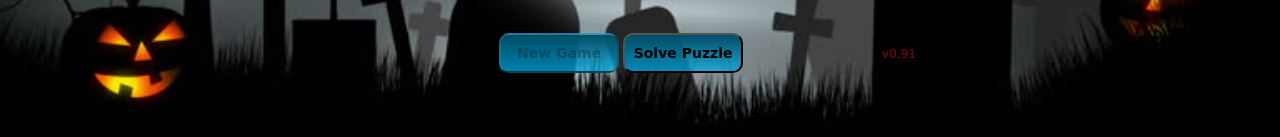
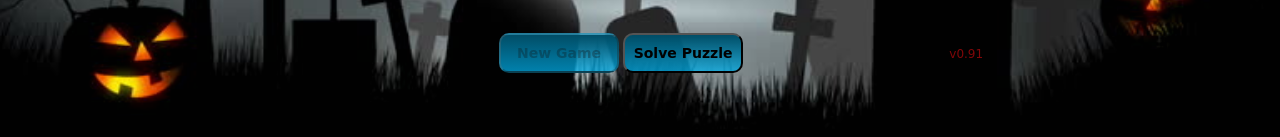
Before and after one commit to BossRandy/skullman, a plain HTML site: page index.html in a window 1280 px wide. Shown: the part 551-688 px from the top of the page. Drawn offline with Linux system fonts and the light colour scheme; no server answers; a web font is replaced by a local one.

Commit message:
Adjust version

```diff
--- a/css/global.css
+++ b/css/global.css
@@ -8,7 +8,7 @@ body {
 
 .version {
     position: relative;
-    left: 135px;
+    left: 16%;
     text-align: right;
     vertical-align: central;
     font-family: 'Baloo', cursive;
```
